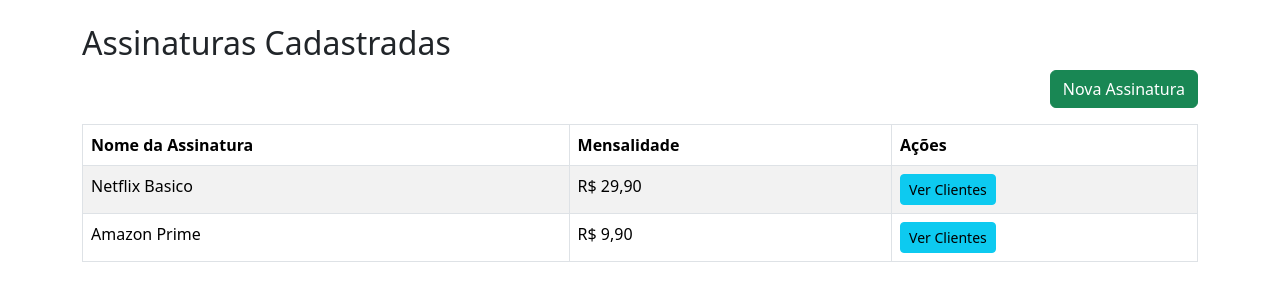
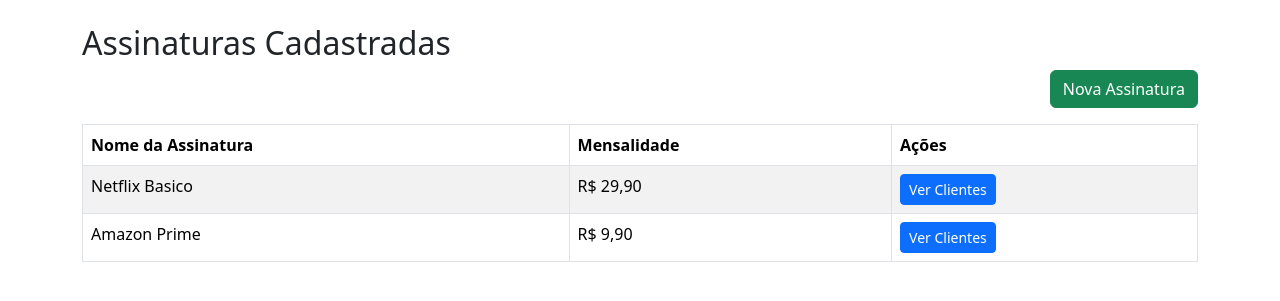
Before and after one commit to GuilhermeStaffen/tarefa_assinaturas_DSF1, a Django app: page / in a window 1280 px wide. Shown: the part 56-357 px from the top of the page. Run offline with Django 5.2, Linux system fonts and the light colour scheme; data comes from the database, SQL or seed files in the repository; both versions use the stored data as it was before the commit.

Commit message:
ajustes finos.

```diff
--- a/assinaturas/templates/assinaturas/lista_assinaturas.html
+++ b/assinaturas/templates/assinaturas/lista_assinaturas.html
@@ -22,7 +22,7 @@
           <td>{{ assinatura.nome }}</td>
           <td>R$ {{ assinatura.mensalidade }}</td>
           <td>
-            <a href="{% url 'assinatura_por_clientes' assinatura.id %}" class="btn btn-info btn-sm">Ver Clientes</a>
+            <a href="{% url 'assinatura_por_clientes' assinatura.id %}" class="btn btn-primary btn-sm">Ver Clientes</a>
           </td>
         </tr>
       {% empty %}
--- a/clientes/templates/clientes/cadastro_clientes.html
+++ b/clientes/templates/clientes/cadastro_clientes.html
@@ -16,8 +16,8 @@
     <form method="post">
         {% csrf_token %}
         {{ form|crispy }}
+        <button type="submit" class="btn btn-primary">Salvar</button>
         <a href="{% url 'lista_clientes' %}" class="btn btn-secondary">Cancelar</a>
-        <button type="submit" class="btn btn-success">Salvar</button>
     </form>
 </div>
 </body>
```
Also changed, not shown: db.sqlite3 (deleted).
